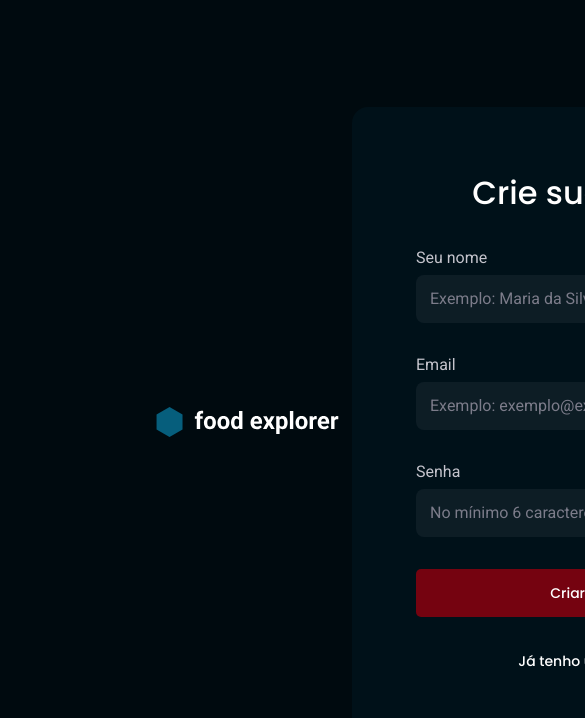
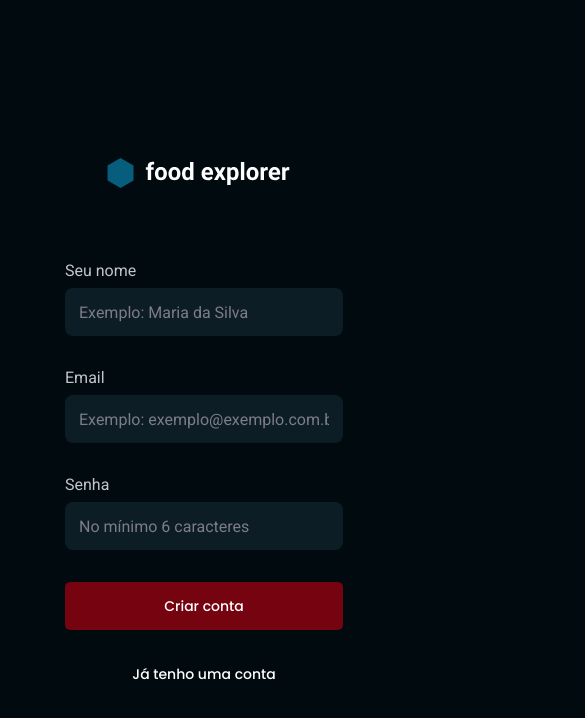
Before and after one commit to madalena-rocha/food-explorer-frontend, a React (Vite) app: page /register in a window 390 px wide. Shown: the top 718 px of the page, 585 px wide, since content can reach past the window. Built offline with nearby package versions, Linux system fonts and the light colour scheme.

Commit message:
:zap: finish mobile SignUp page

```diff
--- a/src/pages/SignUp/styles.js
+++ b/src/pages/SignUp/styles.js
@@ -2,39 +2,52 @@ import styled from "styled-components";
 
 export const Container = styled.div`
   height: 100vh;
-  margin-inline: 154px 108px;
+  margin-inline: 65px 47px;
 
   display: flex;
+  flex-direction: column;
   align-items: center;
-  justify-content: space-between;
+  justify-content: center;
+  gap: 73px;
+
+  @media (min-width: 1024px) {
+    margin-inline: 154px 108px;
+
+    flex-direction: row;
+    justify-content: space-between;
+    gap: 0;
+  }
 `;
 
 export const Brand = styled.div`
   display: flex;
+  margin-inline: auto;
 
   > svg {
-    width: 324px;
-    height: 48px;
+    width: 278.05px;
+    height: 44px;
+  }
+
+  @media (min-width: 1024px) {
+    margin-inline: 0;
+
+    > svg {
+      width: 324px;
+      height: 48px;
+    }
   }
 `;
 
 export const Form = styled.form`
-  min-width: 476px;
-  padding: 64px;
-  border-radius: 16px;
+  width: 100%;
+  max-width: 316px;
 
   display: flex;
   flex-direction: column;
   gap: 32px;
 
-  background-color: ${({ theme }) => theme.COLORS.BACKGROUND_700};
-
   > h2 {
-    font-family: "Poppins", sans-serif;
-    font-weight: 500;
-    font-size: 32px;
-    line-height: 140%;
-    text-align: center;
+    display: none;
   }
 
   > section h2 {
@@ -54,4 +67,22 @@ export const Form = styled.form`
     font-size: 14px;
     line-height: 24px;
   }
+
+  @media (min-width: 1024px) {
+    min-width: 476px;
+    padding: 64px;
+    border-radius: 16px;
+
+    background-color: ${({ theme }) => theme.COLORS.BACKGROUND_700};
+
+    > h2 {
+      display: initial;
+
+      font-family: "Poppins", sans-serif;
+      font-weight: 500;
+      font-size: 32px;
+      line-height: 140%;
+      text-align: center;
+    }
+  }
 `;
```
